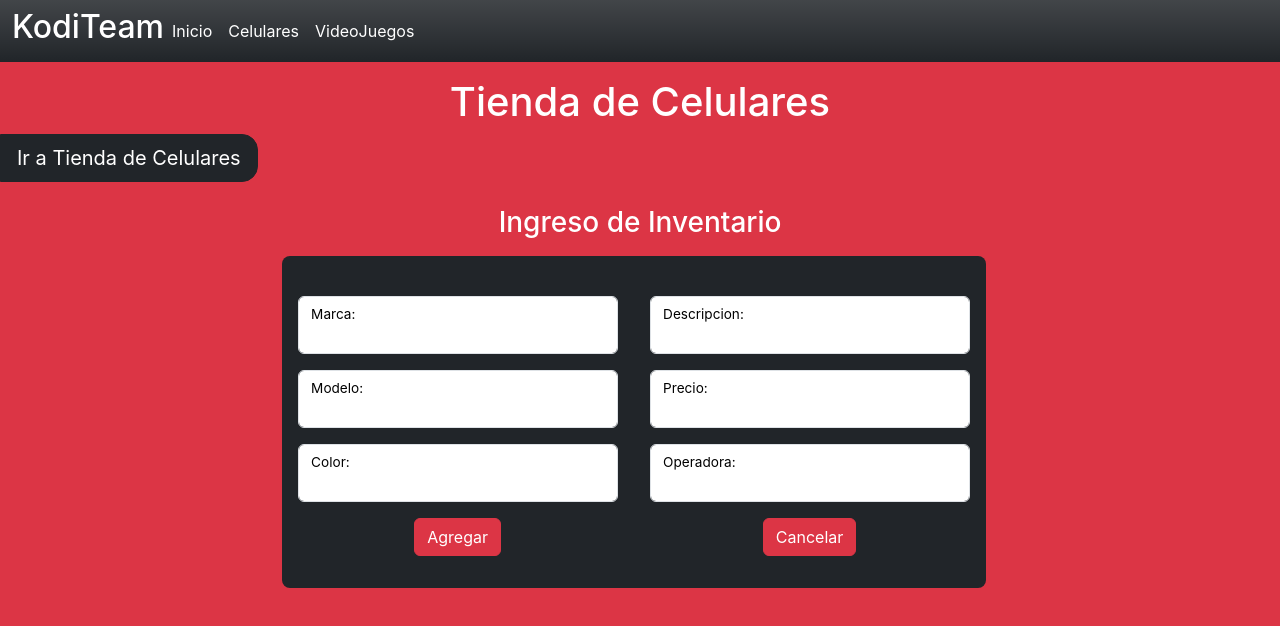
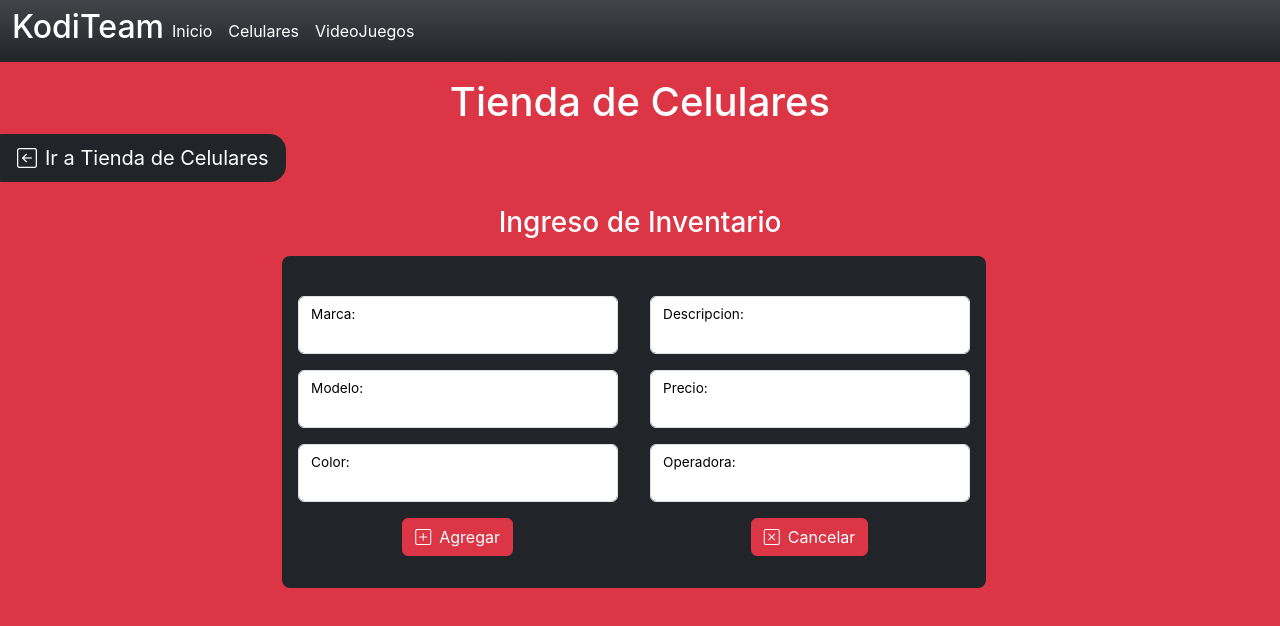
Before and after one commit to aziel0x8/react-proyecto, a React (Create React App) app in the folder proyecto-react/: page /celulares/add in a window 1280 px wide. Shown: the top 626 px of the page. Built offline with nearby package versions, Linux system fonts and the light colour scheme.

Commit message:
cambios visuales finales

```diff
--- a/proyecto-react/public/index.html
+++ b/proyecto-react/public/index.html
@@ -27,6 +27,7 @@
     <title>React App</title>
     <link href="https://cdn.jsdelivr.net/npm/bootstrap@5.3.2/dist/css/bootstrap.min.css" rel="stylesheet" integrity="sha384-T3c6CoIi6uLrA9TneNEoa7RxnatzjcDSCmG1MXxSR1GAsXEV/Dwwykc2MPK8M2HN" crossorigin="anonymous">
     <script src="https://cdn.jsdelivr.net/npm/bootstrap@5.3.2/dist/js/bootstrap.bundle.min.js" integrity="sha384-C6RzsynM9kWDrMNeT87bh95OGNyZPhcTNXj1NW7RuBCsyN/o0jlpcV8Qyq46cDfL" crossorigin="anonymous"></script>
+    <link rel="stylesheet" href="https://cdn.jsdelivr.net/npm/bootstrap-icons@1.11.1/font/bootstrap-icons.css">
   </head>
   <body style="height: 100%;">
     <noscript>You need to enable JavaScript to run this app.</noscript>
--- a/proyecto-react/src/components/CelularesFORM.jsx
+++ b/proyecto-react/src/components/CelularesFORM.jsx
@@ -156,7 +156,7 @@ function CelularesFORM({api, del}){
             <div>
 
                 <h1 className="text-white text-center pt-3 ">Tienda de Celulares</h1>
-                <Link to={"/celulares"} className="btn btn-dark btn-lg rounded-0 rounded-end-4">Ir a Tienda de Celulares</Link>
+                <Link to={"/celulares"} className="btn btn-dark btn-lg rounded-0 rounded-end-4"><i class="bi bi-arrow-left-square pe-2"></i>Ir a Tienda de Celulares</Link>
                 <h3 className="text-white text-center mt-4 mb-3">Ingreso de Inventario</h3>
             </div>
 
@@ -192,7 +192,10 @@ function CelularesFORM({api, del}){
                             <div className="valid-feedback">Ok</div>
                             <div className="invalid-feedback">Campo requerido</div>
                         </div>
-                            <button className={`btn btn-danger mb-4`} onClick={(e) => enviar(e)}>{id === undefined ? "Agregar" : del === undefined ? "Editar" : "Eliminar"}</button>
+                        <button className="btn btn-danger mb-4" onClick={(event) => enviar(event)}>
+                            <i className={`bi bi-${id === undefined ? "plus-square" : del === undefined ? "pencil" : "trash3"} pe-2`}></i>
+                            {id === undefined ? "Agregar" : del === undefined ? "Editar" : "Eliminar"}
+                        </button>
                         </div>
 
                         <div className="d-inline-block w-50 position-relative text-center ">
@@ -218,7 +221,7 @@ function CelularesFORM({api, del}){
                             </div>
 
 
-                            <button className="btn btn-danger mb-4" onClick={() => navigate("/celulares")}>Cancelar</button>
+                        <button className="btn btn-danger mb-4" onClick={() => navigate("/celulares")}><i class="bi bi-x-square pe-2"></i>Cancelar</button>
                         </div>
                 </div>
             </form>
--- a/proyecto-react/src/components/Tabla.jsx
+++ b/proyecto-react/src/components/Tabla.jsx
@@ -34,8 +34,8 @@ function Tabla({cols, list, controlador}){
                                     }
                                      <td>{}
                                         <div className="d-inline-flex gap-1">
-                                        <Link to={`/${controlador}/delete/${Object.values(item)[0]}`} className="btn btn-danger"><i className="fa-solid fa-trash"></i> Eliminar</Link>
-                                        <Link to={`/${controlador}/edit/${Object.values(item)[0]}`} className="btn btn-secondary "><i className="fa-solid fa-pen-to-square"></i> Editar</Link>
+                                            <Link to={`/${controlador}/delete/${Object.values(item)[0]}`} className="btn btn-danger d-inline-flex gap-1"><i className="fa-solid fa-trash bi bi-trash3 "></i> Eliminar</Link>
+                                        <Link to={`/${controlador}/edit/${Object.values(item)[0]}`} className="btn btn-secondary d-inline-flex gap-1"><i className="fa-solid fa-pen-to-square bi bi-pencil"></i> Editar</Link>
                                         </div>
                                     </td>
                                 </tr>
--- a/proyecto-react/src/components/VideoJuegosCRUD.jsx
+++ b/proyecto-react/src/components/VideoJuegosCRUD.jsx
@@ -30,7 +30,7 @@ function VideoJuegosCRUD({api2}) {
             <div className="">
 
                 <h1 className="text-white text-center pt-3">Tienda de Video Juegos</h1>
-                <Link to={"/viedeoJuegos/add"} className="btn btn-danger btn-lg rounded-0 rounded-end-4 mb-4" style={{}}>Ingresar nuevo registro</Link>
+                <Link to={"/viedeoJuegos/add"} className="btn btn-danger btn-lg rounded-0 rounded-end-4 mb-4" style={{}}>Ingresar nuevo registro<i class="bi bi-floppy ps-2"></i></Link>
                 <h3 className="text-white text-center mt-4">Consultar Inventario</h3>
             </div>
 
--- a/proyecto-react/src/components/celularesCrud.jsx
+++ b/proyecto-react/src/components/celularesCrud.jsx
@@ -34,7 +34,7 @@ function CelularesCRUD({api}){
             <div>
                 <h1 className="text-white text-center pt-3">Tienda de Celulares</h1>
 
-                <Link to={"/celulares/add"} className="btn btn-dark btn-lg rounded-0 rounded-end-4">Ingresar nuevo registro</Link>
+                <Link to={"/celulares/add"} className="btn btn-dark btn-lg rounded-0 rounded-end-4">Ingresar nuevo registro<i class="bi bi-floppy ps-2"></i></Link>
                 <h3 className="text-white text-center mt-4">Consultar Inventario</h3>
             </div>
             <div className="col-md-10 mx-auto mt-4">
--- a/proyecto-react/src/components/home.jsx
+++ b/proyecto-react/src/components/home.jsx
@@ -9,7 +9,7 @@ function Home(){
                 <div className="position-relative top-50 start-50 translate-middle text-center">
                     <h1 className="text-white ">Tienda de Celulares</h1>
                     {/* <button ></button> */}
-                    <Link to={"/celulares"} className="btn btn-dark mt-5">Ir a la Tienda</Link>
+                    <Link to={"/celulares"} className="btn btn-dark mt-5">Ir a la Tienda<i class="bi bi-phone ps-2"></i></Link>
 
                 </div>
 
@@ -19,7 +19,7 @@ function Home(){
                 <div className="position-relative top-50 start-50 translate-middle text-center">
                     <h1 className="text-white ">Tienda de Video Juegos</h1>
                     {/* <button className="btn btn-danger mt-5">Ir a la Tienda</button> */}
-                    <Link to={"/viedeoJuegos"} className="btn btn-danger mt-5">Ir a la Tienda</Link>
+                    <Link to={"/viedeoJuegos"} className="btn btn-danger mt-5">Ir a la Tienda<i class="bi bi-joystick ps-2"></i></Link>
                 </div>
             </div>
         </div>
```
Also changed, not shown: proyecto-react/src/components/VideoJuegosFORM.jsx (+6 -4 lines).
